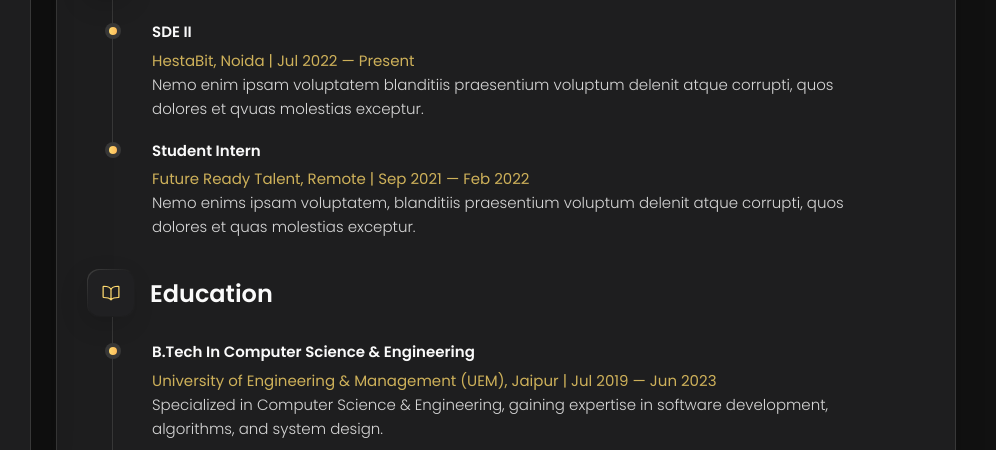
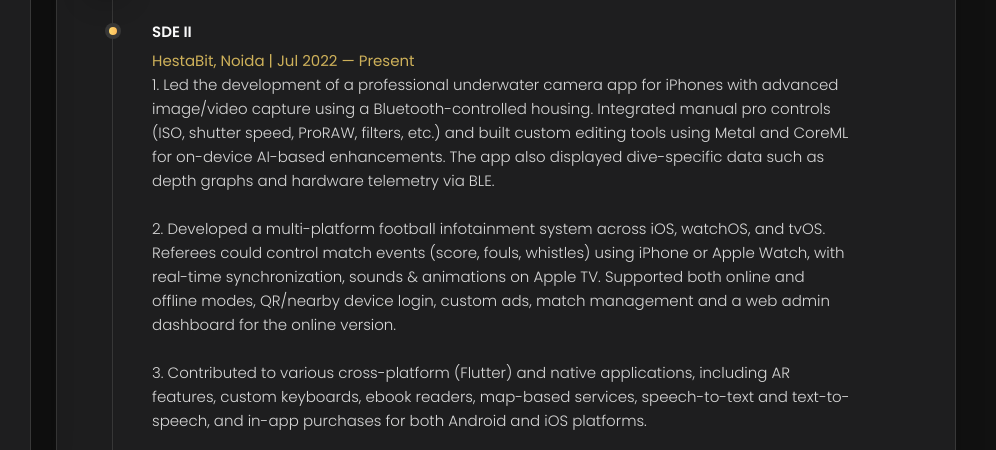
Before and after one commit to k-arindam/k-arindam.github.io, a plain HTML site: page index.html in a window 1280 px wide. Both pictures are taken after a click on the button "Resume". Shown: the part 240-690 px from the top of the page, 284-1280 px from the left. Drawn offline with nearby package versions, Linux system fonts and the light colour scheme.

Commit message:
Updated job description in resume tab

```diff
--- a/index.html
+++ b/index.html
@@ -556,9 +556,9 @@
               <span>HestaBit, Noida | Jul 2022 — Present</span>
 
               <p class="timeline-text">
-                Nemo enim ipsam voluptatem blanditiis praesentium voluptum delenit atque corrupti, quos dolores et qvuas
-                molestias
-                exceptur.
+                1. Led the development of a professional underwater camera app for iPhones with advanced image/video capture using a Bluetooth-controlled housing. Integrated manual pro controls (ISO, shutter speed, ProRAW, filters, etc.) and built custom editing tools using Metal and CoreML for on-device AI-based enhancements. The app also displayed dive-specific data such as depth graphs and hardware telemetry via BLE.<br><br>
+                2. Developed a multi-platform football infotainment system across iOS, watchOS, and tvOS. Referees could control match events (score, fouls, whistles) using iPhone or Apple Watch, with real-time synchronization, sounds & animations on Apple TV. Supported both online and offline modes, QR/nearby device login, custom ads, match management and a web admin dashboard for the online version.<br><br>
+                3. Contributed to various cross-platform (Flutter) and native applications, including AR features, custom keyboards, ebook readers, map-based services, speech-to-text and text-to-speech, and in-app purchases for both Android and iOS platforms.
               </p>
 
             </li>
@@ -570,9 +570,7 @@
               <span>Future Ready Talent, Remote | Sep 2021 — Feb 2022</span>
 
               <p class="timeline-text">
-                Nemo enims ipsam voluptatem, blanditiis praesentium voluptum delenit atque corrupti, quos dolores et
-                quas molestias
-                exceptur.
+                Explored and implemented cloud solutions using Microsoft Azure, including services like Azure Cosmos DB, Linux Virtual Machines, and GitHub Actions. Gained hands-on experience in deploying and managing cloud-based applications, automating workflows, and working with scalable NoSQL databases.
               </p>
 
             </li>
```
